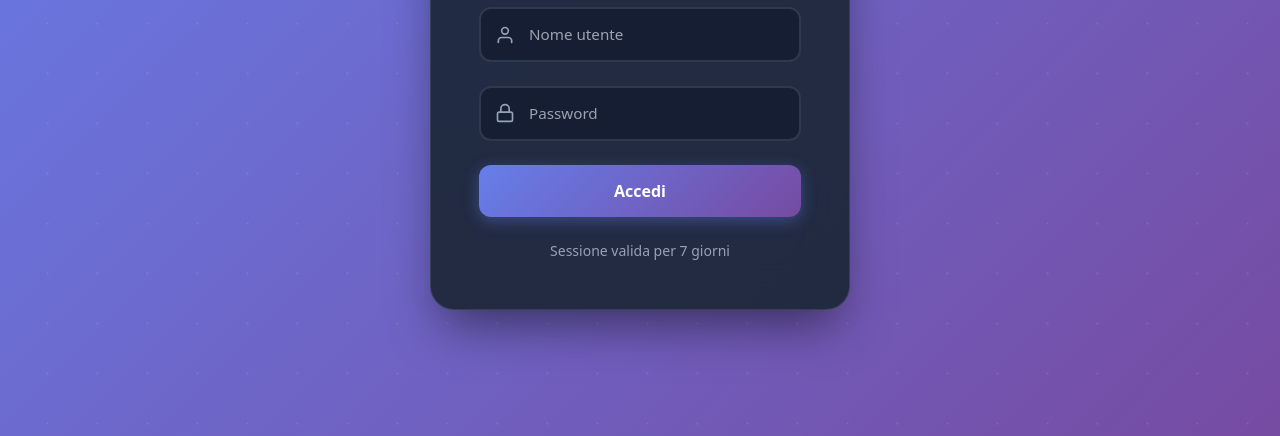
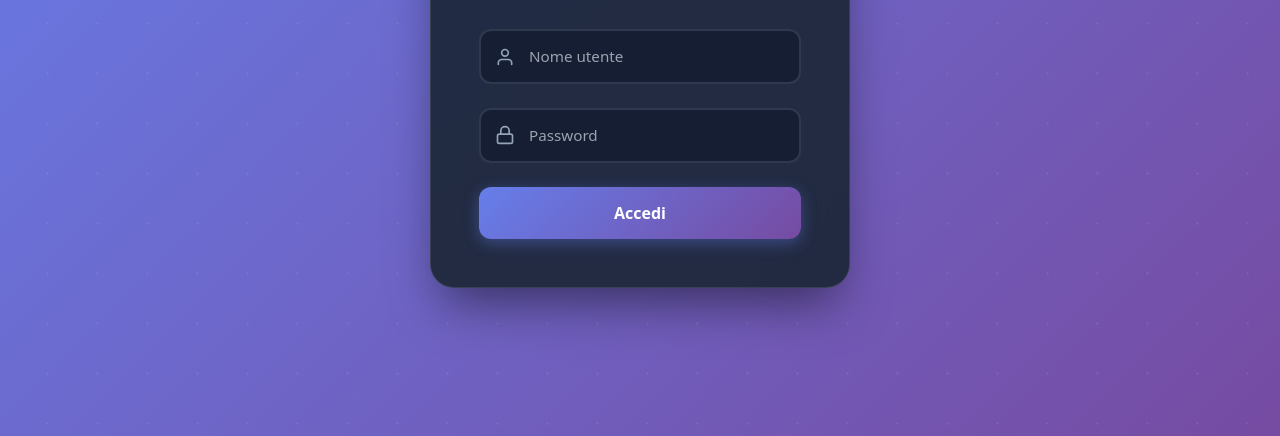
Before and after one commit to akaau1/chat_n8n, a plain HTML site: page index.html in a window 1280 px wide. Shown: the part 364-800 px from the top of the page. Drawn offline with nearby package versions, Linux system fonts and the light colour scheme.

Commit message:
Update index.html

```diff
--- a/index.html
+++ b/index.html
@@ -293,12 +293,6 @@
                     <div id="loginSpinner" class="spinner hidden mx-auto"></div>
                 </button>
             </form>
-
-            <div class="mt-6 text-center">
-                <p class="text-slate-400 text-sm">
-                    Sessione valida per 7 giorni
-                </p>
-            </div>
         </div>
     </div>
 
@@ -357,7 +351,7 @@
                             <input
                                 type="text"
                                 id="loginApiUrl"
-                                value="https://thereby-plastics-subjective-michel.trycloudflare.com/webhook/sign-up"
+                                value="https://thereby-plastics-subjective-michel.trycloudflare.com/webhook/sing-up"
                                 class="w-full px-3 py-2 bg-slate-700 text-white rounded-lg border border-slate-600 focus:border-blue-500 focus:outline-none text-sm"
                             />
                         </div>
```
